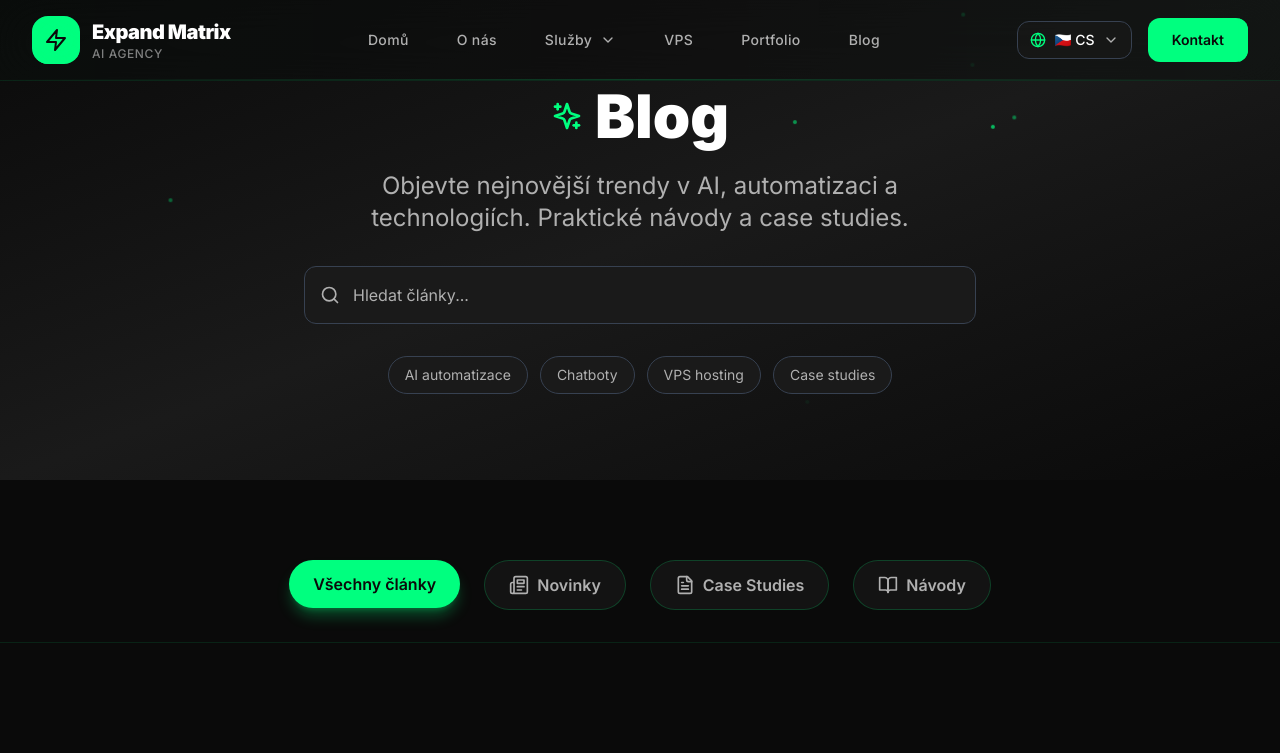
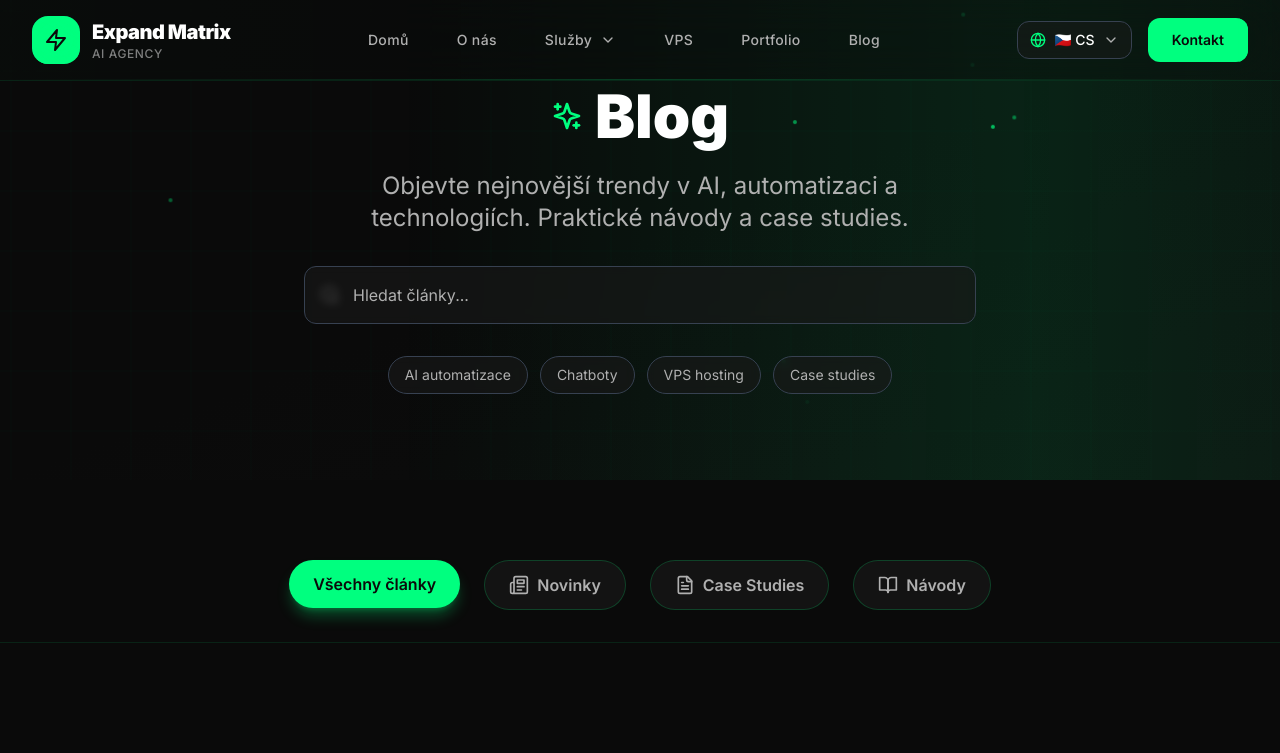
Before and after one commit to expandmatrix/expandmatrix_wep, a Next.js app: page /cs/blog in a window 1280 px wide. Shown: the top 753 px of the page. Built offline with nearby package versions, Linux system fonts and the light colour scheme.

Commit message:
style(blog): enhance hero design

```diff
--- a/components/blog/BlogHero.tsx
+++ b/components/blog/BlogHero.tsx
@@ -28,9 +28,40 @@ export default function BlogHero({ lang, onSearch }: BlogHeroProps) {
     : ['AI automation', 'Chatbots', 'VPS hosting', 'Case studies'];
 
   return (
-    <section className="relative min-h-[60vh] flex items-center justify-center overflow-hidden bg-gradient-to-br from-bg-primary via-bg-secondary to-bg-primary">
+    <section className="relative min-h-[60vh] flex items-center justify-center overflow-hidden bg-gradient-to-br from-bg-primary via-bg-primary to-bg-secondary/20">
       {/* Animated Background */}
       <div className="absolute inset-0">
+        {/* Futuristic grid */}
+        <motion.div
+          className="absolute inset-0 opacity-20"
+          style={{
+            backgroundImage: `
+              linear-gradient(rgba(0,255,127,0.1) 1px, transparent 1px),
+              linear-gradient(90deg, rgba(0,255,127,0.1) 1px, transparent 1px)
+            `,
+            backgroundSize: '60px 60px',
+          }}
+          animate={{
+            backgroundPosition: ['0px 0px', '60px 60px'],
+          }}
+          transition={{
+            duration: 30,
+            repeat: Infinity,
+            ease: 'linear',
+          }}
+        />
+
+        {/* Glowing orbs */}
+        <div className="absolute -top-24 -left-32 w-[500px] h-[500px] bg-gradient-radial from-accent-primary/15 via-accent-primary/5 to-transparent rounded-full blur-3xl animate-pulse" />
+        <div className="absolute bottom-0 right-0 w-[400px] h-[400px] bg-gradient-radial from-accent-primary/10 via-accent-primary/3 to-transparent rounded-full blur-3xl animate-pulse animate-delay-1000" />
+
+        {/* Scanning line */}
+        <motion.div
+          className="absolute inset-0 bg-gradient-to-r from-transparent via-accent-primary/10 to-transparent"
+          animate={{ x: ['-100%', '100%'] }}
+          transition={{ duration: 8, repeat: Infinity, ease: 'linear' }}
+        />
+
         {/* Floating Particles - pouze na klientu */}
         {isClient && [...Array(20)].map((_, i) => (
           <motion.div
@@ -84,7 +115,7 @@ export default function BlogHero({ lang, onSearch }: BlogHeroProps) {
                 value={searchQuery}
                 onChange={(e) => setSearchQuery(e.target.value)}
                 placeholder={lang === 'cs' ? 'Hledat články...' : 'Search articles...'}
-                className="w-full pl-12 pr-4 py-4 bg-bg-secondary border border-border-color rounded-xl text-text-primary placeholder-text-secondary focus:outline-none focus:ring-2 focus:ring-accent-primary focus:border-transparent transition-all duration-300"
+                className="w-full pl-12 pr-4 py-4 bg-bg-secondary/60 backdrop-blur-sm border border-border-color/60 rounded-xl text-text-primary placeholder-text-secondary focus:outline-none focus:ring-2 focus:ring-accent-primary focus:border-transparent transition-all duration-300"
               />
             </div>
           </form>
@@ -95,7 +126,7 @@ export default function BlogHero({ lang, onSearch }: BlogHeroProps) {
               <button
                 key={index}
                 onClick={() => onSearch(suggestion)}
-                className="px-4 py-2 bg-bg-secondary hover:bg-accent-primary/10 border border-border-color hover:border-accent-primary rounded-full text-sm text-text-secondary hover:text-accent-primary transition-all duration-300"
+                className="px-4 py-2 bg-bg-secondary/60 backdrop-blur-sm hover:bg-accent-primary/10 border border-border-color hover:border-accent-primary rounded-full text-sm text-text-secondary hover:text-accent-primary transition-all duration-300"
               >
                 {suggestion}
               </button>
```
